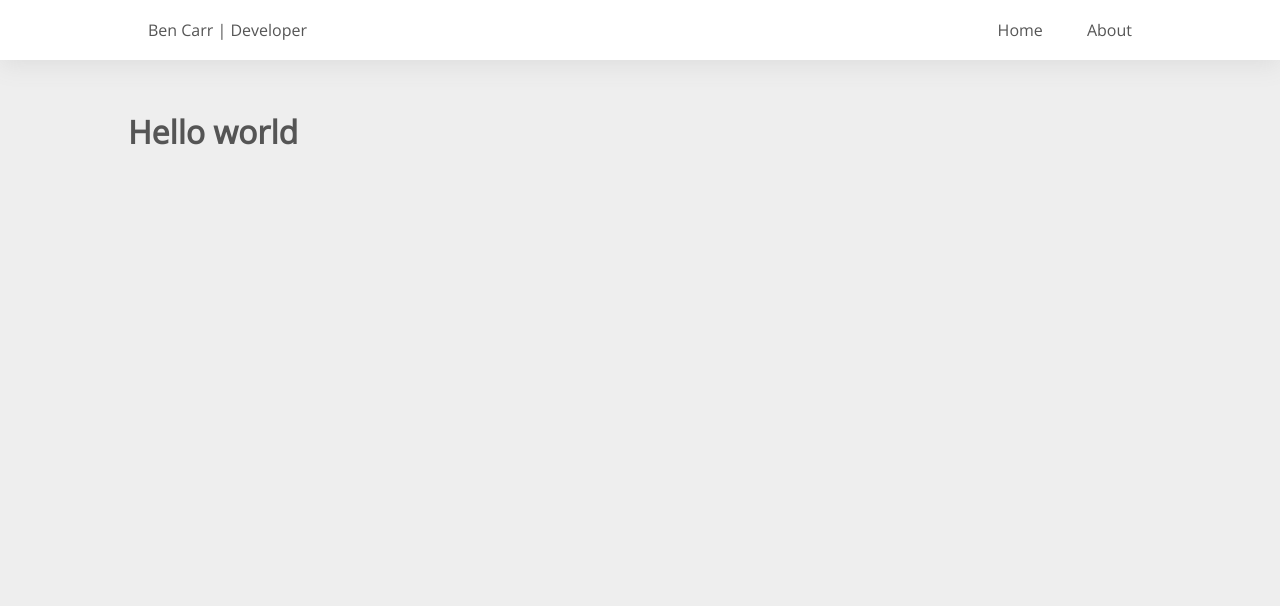
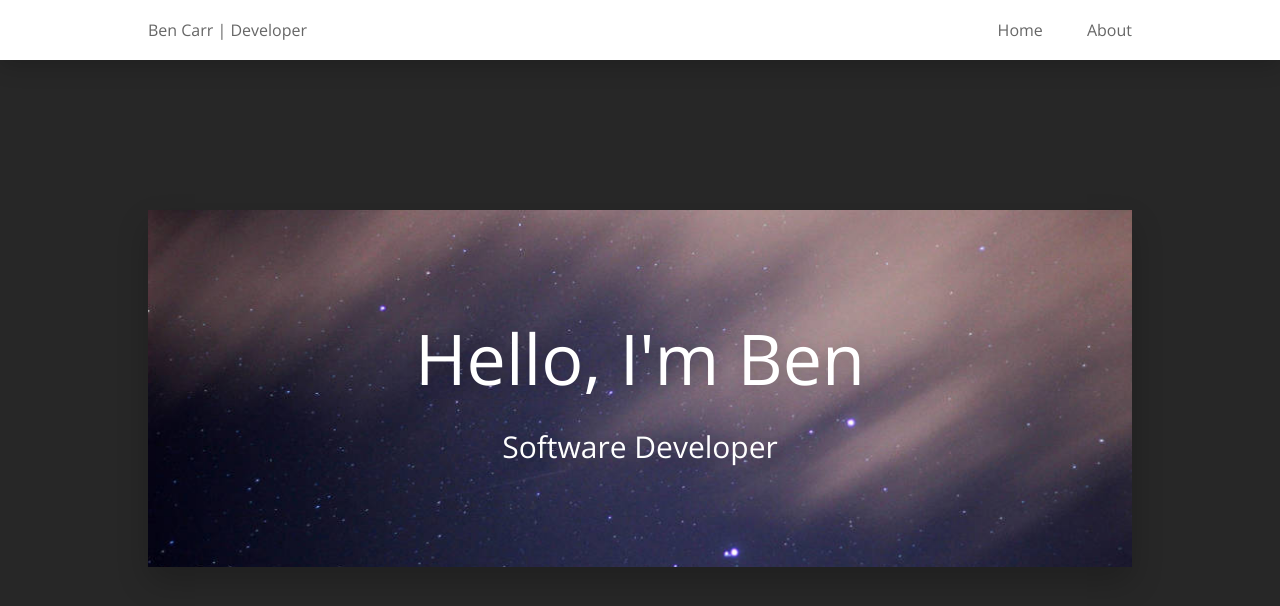
Before and after one commit to benjy2429/benjy2429.github.io, a Jekyll site: the page built from index.html, in a window 1280 px wide. Shown: the top 606 px of the page. Built offline with Jekyll 4.4.1, drawn with Linux system fonts in a browser that asks for light colours; our own code applies the rules of GitHub Pages for plain Markdown files.

Commit message:
Create jumbotron fo the homepage headline

```diff
--- a/_includes/header.html
+++ b/_includes/header.html
@@ -5,7 +5,7 @@
     </div>
     <nav class="nav">
       <ul>
-        <li><a href="{% link index.md %}">Home</a></li>
+        <li><a href="{% link index.html %}">Home</a></li>
         <li><a href="{% link about.md %}">About</a></li>
       </ul>
     </nav>
--- a/_sass/_base.scss
+++ b/_sass/_base.scss
@@ -1,6 +1,7 @@
 * {
   margin: 0;
   padding: 0;
+  box-sizing: border-box;
 }
 
 html {
--- a/_sass/_globals.scss
+++ b/_sass/_globals.scss
@@ -1,10 +1,10 @@
-$nav-height: 60px;
+$header-height: 60px;
 $global-horizontal-padding: 20px;
 
 $mobile-breakpoint: 500px;
 $desktop-breakpoint: 1024px;
 
-$text-color: #555;
+$text-color: #666;
 $header-color: #FFF;
-$body-color: #EEE;
-$shadow-color: #DDD;
+$body-color: #272727;
+$shadow-color: rgba(0, 0, 0, 0.2);
--- a/_sass/_header.scss
+++ b/_sass/_header.scss
@@ -11,11 +11,11 @@
 
   .logo {
     float: left;
-    line-height: $nav-height;
+    line-height: $header-height;
 
     a {
       display: inline-block;
-      height: $nav-height;
+      height: $header-height;
       padding: 0 $global-horizontal-padding;
       text-decoration: none;
       transition: box-shadow 0.3s, color 0.3s;
@@ -37,7 +37,7 @@
     ul > li > a {
       display: block;
       padding: 0 $global-horizontal-padding;
-      line-height: $nav-height;
+      line-height: $header-height;
       text-decoration: none;
       transition: all 0.3s;
 
--- /dev/null
+++ b/_sass/_jumbotron.scss
@@ -0,0 +1,26 @@
+.jumbotron {
+  margin: 0 auto;
+  color: #FFF;
+  box-shadow: 0 15px 30px $shadow-color;
+  text-align: center;
+  margin-top: 100px;
+  padding: 100px 80px;
+  background-image: url('/assets/jumbotron-background.jpg');
+  background-size: cover;
+  background-position: 0 50%;
+
+  .headline,
+  .subtitle {
+    text-shadow: 0 5px 15px $shadow-color;
+    font-weight: 300;
+  }
+
+  .headline {
+    font-size: 70px;
+    margin-bottom: 20px;
+  }
+
+  .subtitle {
+    font-size: 30px;
+  }
+}
--- a/css/main.scss
+++ b/css/main.scss
@@ -5,3 +5,4 @@
 @import 'globals';
 @import 'base';
 @import 'header';
+@import 'jumbotron';
--- /dev/null
+++ b/index.html
@@ -0,0 +1,8 @@
+---
+layout: default
+---
+
+<div class="jumbotron">
+  <h1 class="headline">Hello, I'm Ben</h1>
+  <h2 class="subtitle">Software Developer</h2>
+</div>
--- a/index.md
+++ /dev/null
@@ -1 +0,0 @@
-# Hello world
```
Also changed, not shown: assets/jumbotron-background.jpg (added).
